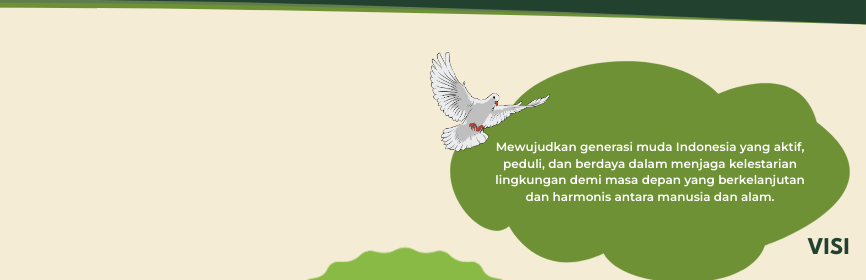
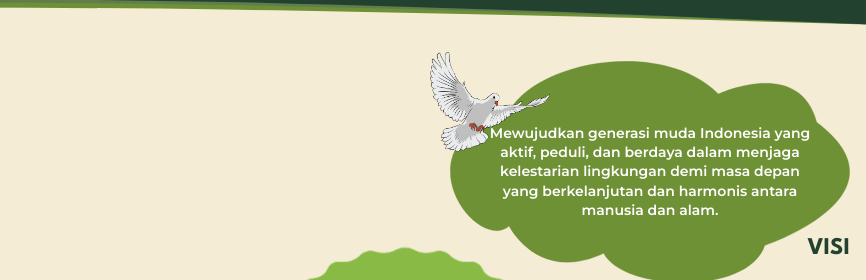
Before and after one commit to josephines1/ucdc-2025-lestarikan-kita, a plain HTML site: page index.html in a window 1280 px wide. Shown: the part 820-1100 px from the top of the page, 414-1280 px from the left. Drawn offline with nearby package versions, Linux system fonts and the light colour scheme.

Commit message:
fix text size in tentang cloud

```diff
--- a/index.html
+++ b/index.html
@@ -194,7 +194,7 @@
 
           <!-- Teks -->
           <p
-            class="absolute z-10 text-xs px-8 leading-snug font-semibold text-white right-0 left-0 scale-85 lg:scale-100"
+            class="absolute z-10 text-sm px-8 leading-snug font-semibold text-white right-0 left-0 scale-100"
           >
             Mewujudkan generasi muda Indonesia yang aktif, peduli, dan berdaya
             dalam menjaga kelestarian lingkungan demi masa depan yang
```
